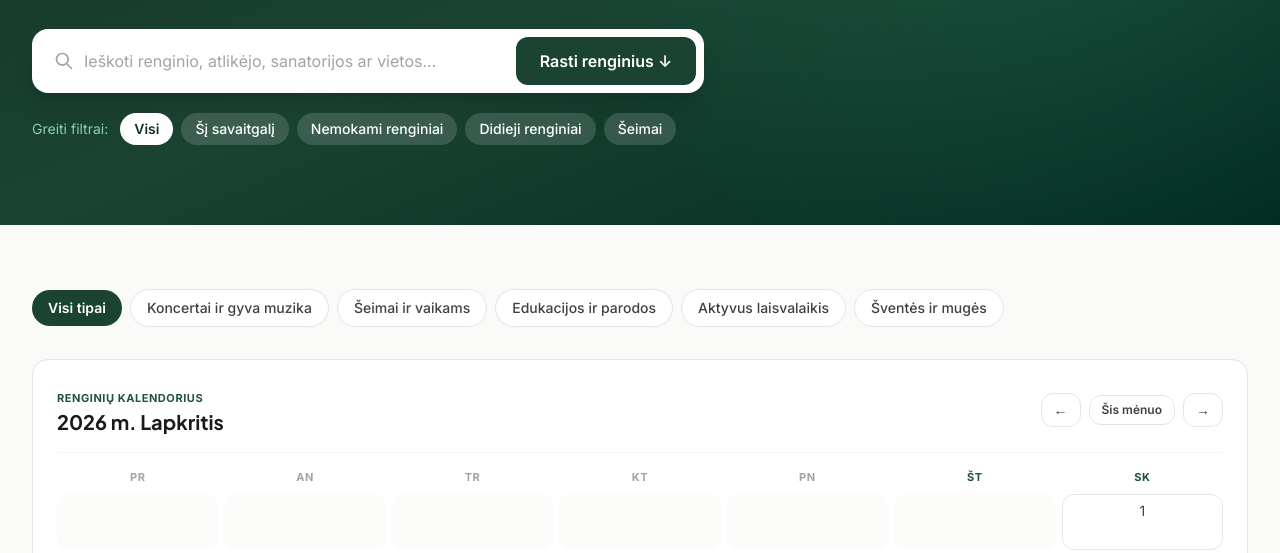
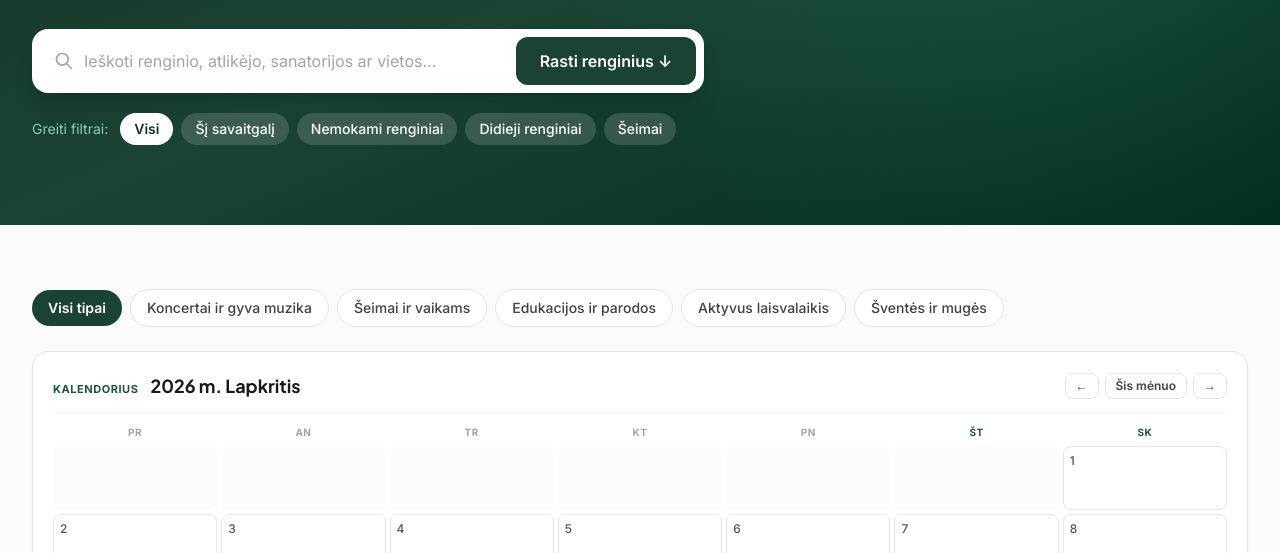
Before and after one commit to rimantas-creator/renginiai-test, a plain HTML site: page index.html in a window 1280 px wide. Shown: the part 363-916 px from the top of the page. Drawn offline with nearby package versions, Linux system fonts and the light colour scheme.

Commit message:
Update index.html

```diff
--- a/index.html
+++ b/index.html
@@ -146,10 +146,10 @@
     </div>
   </section>
 
-  <!-- EVENTS SECTION + INTERACTIVE MONTH CALENDAR -->
+  <!-- EVENTS SECTION + COMPACT MONTH CALENDAR WITH PHOTO & TITLE -->
   <section id="renginiai" class="max-w-7xl mx-auto px-4 sm:px-6 lg:px-8 py-12 sm:py-16">
     <!-- Category Pills -->
-    <div class="flex flex-wrap items-center gap-2 mb-8">
+    <div class="flex flex-wrap items-center gap-2 mb-6">
       <button onclick="setCategoryFilter('all')" data-cat="all" class="cat-btn px-4 py-2 rounded-full bg-forest-800 text-white text-sm font-semibold transition">Visi tipai</button>
       <button onclick="setCategoryFilter('Koncertai ir gyva muzika')" data-cat="Koncertai ir gyva muzika" class="cat-btn px-4 py-2 rounded-full bg-white border border-stone-200 hover:border-forest-600 text-stone-700 text-sm font-medium transition">Koncertai ir gyva muzika</button>
       <button onclick="setCategoryFilter('Šeimai ir vaikams')" data-cat="Šeimai ir vaikams" class="cat-btn px-4 py-2 rounded-full bg-white border border-stone-200 hover:border-forest-600 text-stone-700 text-sm font-medium transition">Šeimai ir vaikams</button>
@@ -158,25 +158,25 @@
       <button onclick="setCategoryFilter('Šventės ir mugės')" data-cat="Šventės ir mugės" class="cat-btn px-4 py-2 rounded-full bg-white border border-stone-200 hover:border-forest-600 text-stone-700 text-sm font-medium transition">Šventės ir mugės</button>
     </div>
 
-    <!-- Interactive Month Calendar Box -->
-    <div class="bg-white rounded-2xl border border-stone-200 shadow-sm p-4 sm:p-6 mb-10">
-      <div class="flex flex-col sm:flex-row sm:items-center justify-between gap-3 pb-4 mb-4 border-b border-stone-100">
-        <div>
-          <span class="text-[11px] font-bold uppercase tracking-wider text-forest-700">Renginių kalendorius</span>
-          <h3 id="calendarMonthTitle" class="font-display font-bold text-lg sm:text-xl text-stone-900"></h3>
-        </div>
-        <div class="flex items-center gap-2">
-          <button type="button" onclick="changeCalendarMonth(-1)" class="px-3 py-1.5 rounded-xl border border-stone-200 hover:bg-stone-100 text-sm font-semibold text-stone-700 transition">←</button>
-          <button type="button" onclick="jumpToCurrentMonth()" class="px-3 py-1.5 rounded-xl border border-stone-200 hover:bg-stone-100 text-xs font-semibold text-stone-700 transition">Šis mėnuo</button>
-          <button type="button" onclick="changeCalendarMonth(1)" class="px-3 py-1.5 rounded-xl border border-stone-200 hover:bg-stone-100 text-sm font-semibold text-stone-700 transition">→</button>
-          <button type="button" id="clearSelectedDateBtn" onclick="clearSelectedCalendarDate()" class="hidden px-3 py-1.5 rounded-xl bg-amber-100 hover:bg-amber-200 text-amber-900 text-xs font-semibold transition">
-            Rodyti visus renginius
+    <!-- Compact Interactive Month Calendar Box -->
+    <div class="bg-white rounded-2xl border border-stone-200 shadow-sm p-3.5 sm:p-5 mb-9">
+      <div class="flex flex-col sm:flex-row sm:items-center justify-between gap-2.5 pb-3 mb-3 border-b border-stone-100">
+        <div class="flex items-baseline gap-3">
+          <span class="text-[11px] font-bold uppercase tracking-wider text-forest-700">Kalendorius</span>
+          <h3 id="calendarMonthTitle" class="font-display font-bold text-base sm:text-lg text-stone-900"></h3>
+        </div>
+        <div class="flex flex-wrap items-center gap-1.5">
+          <button type="button" onclick="changeCalendarMonth(-1)" class="px-2.5 py-1 rounded-lg border border-stone-200 hover:bg-stone-100 text-xs font-semibold text-stone-700 transition">←</button>
+          <button type="button" onclick="jumpToCurrentMonth()" class="px-2.5 py-1 rounded-lg border border-stone-200 hover:bg-stone-100 text-xs font-semibold text-stone-700 transition">Šis mėnuo</button>
+          <button type="button" onclick="changeCalendarMonth(1)" class="px-2.5 py-1 rounded-lg border border-stone-200 hover:bg-stone-100 text-xs font-semibold text-stone-700 transition">→</button>
+          <button type="button" id="clearSelectedDateBtn" onclick="clearSelectedCalendarDate()" class="hidden px-2.5 py-1 rounded-lg bg-amber-100 hover:bg-amber-200 text-amber-900 text-xs font-semibold transition">
+            Rodyti visus
           </button>
         </div>
       </div>
 
       <!-- Weekdays -->
-      <div class="grid grid-cols-7 gap-1.5 text-center text-[11px] font-bold uppercase tracking-wider text-stone-400 mb-2">
+      <div class="grid grid-cols-7 gap-1 text-center text-[10px] font-bold uppercase tracking-wider text-stone-400 mb-1.5">
         <div>Pr</div>
         <div>An</div>
         <div>Tr</div>
@@ -187,10 +187,10 @@
       </div>
 
       <!-- Days Grid -->
-      <div id="calendarDaysGrid" class="grid grid-cols-7 gap-1.5"></div>
-
-      <div id="calendarSelectedHint" class="mt-4 pt-3 border-t border-stone-100 text-xs text-stone-500 flex flex-wrap items-center justify-between gap-2">
-        <span>Spauskite ant dienos kalendoriuje, kad iš karto matytumėte tos datos renginius. Dienos su žyma turi suplanuotų renginių.</span>
+      <div id="calendarDaysGrid" class="grid grid-cols-7 gap-1"></div>
+
+      <div id="calendarSelectedHint" class="mt-3 pt-2.5 border-t border-stone-100 text-[11px] text-stone-500 flex flex-wrap items-center justify-between gap-2">
+        <span>Spauskite ant dienos langelio, kad išfiltruotumėte tos dienos renginius.</span>
         <span id="calendarActiveDateBadge" class="font-semibold text-forest-800"></span>
       </div>
     </div>
@@ -246,7 +246,7 @@
           Įžvalgos iš koncertų ir muzikos atradimai
         </h2>
         <p id="insightsSectionSubtitle" class="text-sm sm:text-base text-stone-600 mt-1 max-w-2xl">
-          Asmeniniai įspūdžiai apie gyvus pasirodymus, grupes, festivalius ir koncertų erdves ne tik Druskininkuose, bet ir visoje Lietuvoje bei užsienyje.
+          Asmeniniai įspūdiai apie gyvus pasirodymus, grupes, festivalius ir koncertų erdves ne tik Druskininkuose, bet ir visoje Lietuvoje bei užsienyje.
         </p>
       </div>
 
@@ -868,6 +868,7 @@
 
   <script>
     const STORAGE_KEY = 'renginiai_druskininkuose_v4';
+    const DEFAULT_EVENT_IMG = 'https://images.unsplash.com/photo-1492684223066-81342ee5ff30?auto=format&fit=crop&w=900&q=80';
 
     function getEmbeddedData() {
       try {
@@ -904,7 +905,7 @@
 
     const nowDate = new Date();
     let calendarYear = nowDate.getFullYear();
-    let calendarMonth = nowDate.getMonth(); // 0..11
+    let calendarMonth = nowDate.getMonth();
 
     function saveAppState() {
       try {
@@ -967,7 +968,7 @@
       }
     }
 
-    // MONTH CALENDAR LOGIC
+    // COMPACT MONTH CALENDAR WITH PHOTO & EVENT TITLE
     function changeCalendarMonth(delta) {
       calendarMonth += delta;
       if (calendarMonth < 0) {
@@ -1007,15 +1008,15 @@
       document.getElementById('calendarMonthTitle').textContent = getMonthNameLt(calendarYear, calendarMonth);
 
       const visibleEvents = appState.events.filter(ev => !ev.hidden);
-      const countByDate = {};
+      const eventsByDate = {};
       visibleEvents.forEach(ev => {
         if (ev.date) {
-          countByDate[ev.date] = (countByDate[ev.date] || 0) + 1;
+          if (!eventsByDate[ev.date]) eventsByDate[ev.date] = [];
+          eventsByDate[ev.date].push(ev);
         }
       });
 
       const firstDayObj = new Date(calendarYear, calendarMonth, 1);
-      // Monday = 0 .. Sunday = 6
       let startOffset = firstDayObj.getDay() - 1;
       if (startOffset < 0) startOffset = 6;
 
@@ -1025,33 +1026,47 @@
       let cellsHtml = '';
 
       for (let i = 0; i < startOffset; i++) {
-        cellsHtml += `<div class="h-12 sm:h-14 rounded-xl bg-stone-50/60"></div>`;
+        cellsHtml += `<div class="h-14 sm:h-16 rounded-lg bg-stone-50/60"></div>`;
       }
 
       for (let day = 1; day <= daysInMonth; day++) {
         const isoDate = `${calendarYear}-${pad2(calendarMonth + 1)}-${pad2(day)}`;
-        const evCount = countByDate[isoDate] || 0;
+        const dayEvents = eventsByDate[isoDate] || [];
+        const hasEvents = dayEvents.length > 0;
         const isSelected = selectedCalendarDate === isoDate;
         const isToday = todayIso === isoDate;
 
-        let btnClasses = 'h-12 sm:h-14 rounded-xl border p-1.5 flex flex-col items-center justify-between transition text-xs sm:text-sm relative ';
-        if (isSelected) {
-          btnClasses += 'bg-forest-800 text-white border-forest-900 shadow-sm font-bold';
-        } else if (evCount > 0) {
-          btnClasses += 'bg-forest-50 hover:bg-forest-100 text-forest-950 border-forest-300 font-semibold';
+        if (hasEvents) {
+          const firstEv = dayEvents[0];
+          const bgImg = escapeHtml(firstEv.image || DEFAULT_EVENT_IMG);
+          const extraCount = dayEvents.length > 1 ? ` +${dayEvents.length - 1}` : '';
+          const ringClass = isSelected
+            ? 'ring-2 ring-amberwarm-500 border-amberwarm-500 scale-[1.01]'
+            : 'border-stone-700/40 hover:border-forest-700';
+
+          cellsHtml += `
+            <button type="button" onclick="selectCalendarDate('${isoDate}')" title="${escapeHtml(firstEv.title)}" class="h-14 sm:h-16 rounded-lg border ${ringClass} relative overflow-hidden p-1.5 flex flex-col justify-between text-left transition group shadow-xs">
+              <img src="${bgImg}" alt="" class="absolute inset-0 w-full h-full object-cover transition duration-300 group-hover:scale-105" onerror="this.src='${DEFAULT_EVENT_IMG}'" />
+              <div class="absolute inset-0 ${isSelected ? 'bg-forest-950/75' : 'bg-gradient-to-t from-black/85 via-black/45 to-black/25'}"></div>
+              <div class="relative z-10 flex items-center justify-between w-full">
+                <span class="text-[11px] sm:text-xs font-extrabold text-white leading-none ${isToday ? 'underline decoration-amber-400 decoration-2' : ''}">${day}</span>
+                ${isSelected ? '<span class="w-2 h-2 rounded-full bg-amber-400"></span>' : ''}
+              </div>
+              <div class="relative z-10 text-[10px] leading-tight font-semibold text-white line-clamp-2 drop-shadow-xs">
+                ${escapeHtml(firstEv.title)}${extraCount}
+              </div>
+            </button>
+          `;
         } else {
-          btnClasses += 'bg-white hover:bg-stone-100 text-stone-700 border-stone-200';
+          const emptyClasses = isSelected
+            ? 'bg-forest-800 text-white border-forest-900 font-bold'
+            : 'bg-white hover:bg-stone-100 text-stone-600 border-stone-200';
+          cellsHtml += `
+            <button type="button" onclick="selectCalendarDate('${isoDate}')" class="h-14 sm:h-16 rounded-lg border ${emptyClasses} p-1.5 flex flex-col items-start justify-between text-xs transition">
+              <span class="${isToday && !isSelected ? 'text-forest-800 font-extrabold underline decoration-amberwarm-500 decoration-2' : 'font-medium'}">${day}</span>
+            </button>
+          `;
         }
-
-        cellsHtml += `
-          <button type="button" onclick="selectCalendarDate('${isoDate}')" class="${btnClasses}">
-            <span class="${isToday && !isSelected ? 'underline decoration-2 decoration-amberwarm-500 font-extrabold' : ''}">${day}</span>
-            ${evCount > 0
-              ? `<span class="px-1.5 py-0.2 rounded-full text-[10px] leading-tight ${isSelected ? 'bg-white/20 text-white' : 'bg-amberwarm-500 text-white font-bold'}">${evCount} ${evCount === 1 ? 'reng.' : 'reng.'}</span>`
-              : `<span class="h-3"></span>`
-            }
-          </button>
-        `;
       }
 
       document.getElementById('calendarDaysGrid').innerHTML = cellsHtml;
@@ -1150,19 +1165,18 @@
         grid.innerHTML = `
           <div class="col-span-full bg-white rounded-2xl border border-stone-200 p-10 text-center">
             <p class="font-display font-bold text-lg text-stone-800">Pagal pasirinktą datą ar filtrus renginių nerasta</p>
-            <p class="text-sm text-stone-500 mt-1">Pabandykite pasirinkti kitą dieną kalendoriuje arba paspausti „Rodyti visus renginius“.</p>
+            <p class="text-sm text-stone-500 mt-1">Pabandykite pasirinkti kitą dieną kalendoriuje arba paspausti „Rodyti visus“.</p>
           </div>
         `;
         return;
       }
 
       grid.innerHTML = list.map(ev => {
-        const fallbackImg = 'https://images.unsplash.com/photo-1492684223066-81342ee5ff30?auto=format&fit=crop&w=900&q=80';
-        const imgSrc = ev.image || fallbackImg;
+        const imgSrc = ev.image || DEFAULT_EVENT_IMG;
         return `
           <article class="bg-white rounded-2xl border border-stone-200 overflow-hidden shadow-sm hover:shadow-md transition flex flex-col">
             <div class="relative h-52 bg-stone-200 overflow-hidden">
-              <img src="${escapeHtml(imgSrc)}" alt="${escapeHtml(ev.title)}" class="w-full h-full object-cover" onerror="this.src='${fallbackImg}'" />
+              <img src="${escapeHtml(imgSrc)}" alt="${escapeHtml(ev.title)}" class="w-full h-full object-cover" onerror="this.src='${DEFAULT_EVENT_IMG}'" />
               <div class="absolute top-3 left-3 flex flex-wrap gap-1.5">
                 ${ev.featured ? '<span class="px-2.5 py-1 rounded-lg bg-amberwarm-500 text-white text-xs font-bold shadow">Didysis renginys</span>' : ''}
                 ${ev.free ? '<span class="px-2.5 py-1 rounded-lg bg-forest-700 text-white text-xs font-bold shadow">Nemokamas</span>' : ''}
@@ -1193,10 +1207,9 @@
     function openEventDetails(id) {
       const ev = appState.events.find(item => item.id === id);
       if (!ev) return;
-      const fallbackImg = 'https://images.unsplash.com/photo-1492684223066-81342ee5ff30?auto=format&fit=crop&w=900&q=80';
       document.getElementById('detailsModalContent').innerHTML = `
         <div class="relative h-64 bg-stone-200">
-          <img src="${escapeHtml(ev.image || fallbackImg)}" alt="${escapeHtml(ev.title)}" class="w-full h-full object-cover" onerror="this.src='${fallbackImg}'" />
+          <img src="${escapeHtml(ev.image || DEFAULT_EVENT_IMG)}" alt="${escapeHtml(ev.title)}" class="w-full h-full object-cover" onerror="this.src='${DEFAULT_EVENT_IMG}'" />
           <button onclick="closeDetailsModal()" class="absolute top-4 right-4 w-9 h-9 rounded-full bg-black/60 text-white font-bold hover:bg-black/80">✕</button>
         </div>
         <div class="p-6 space-y-4">
```
